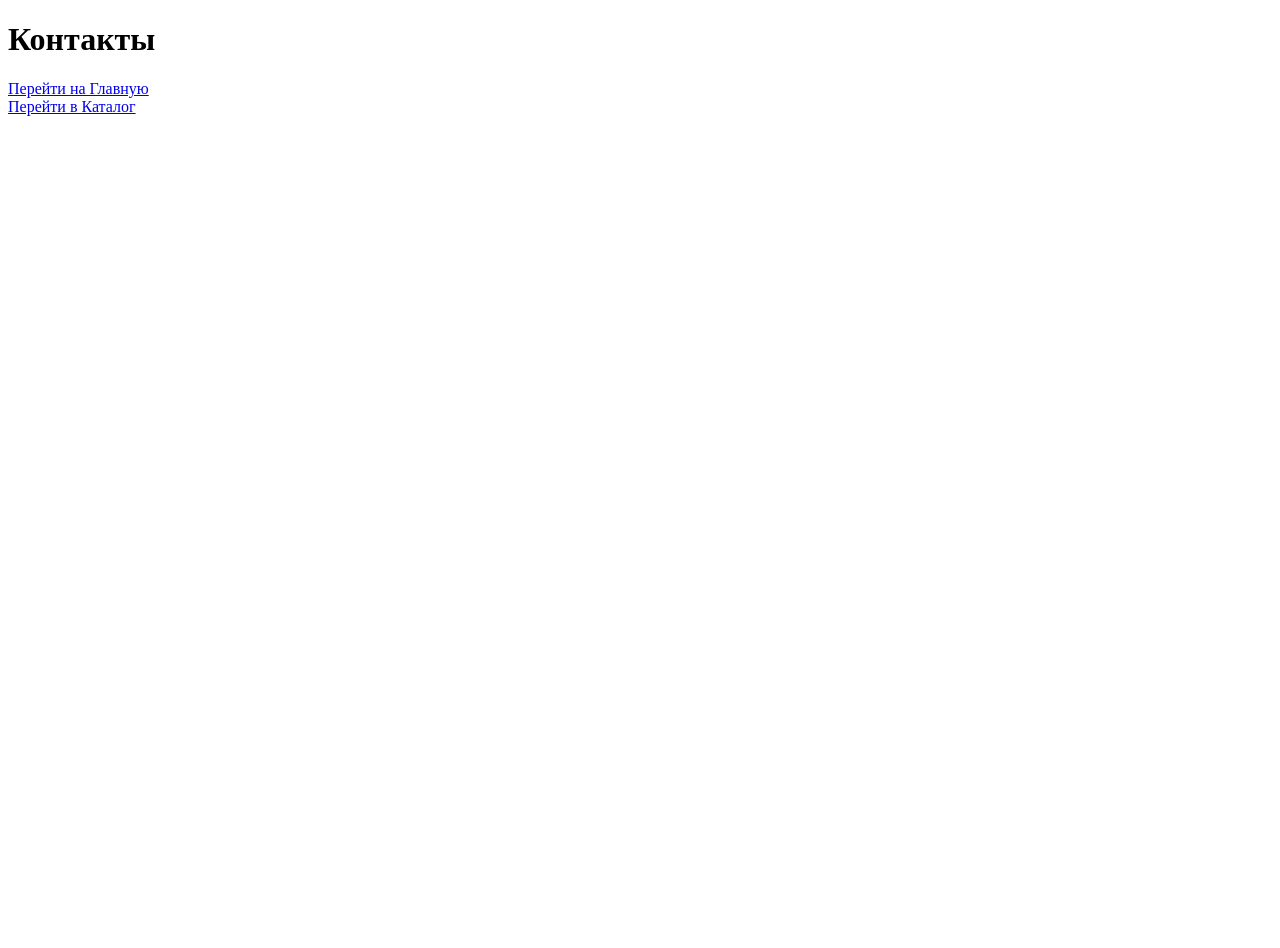
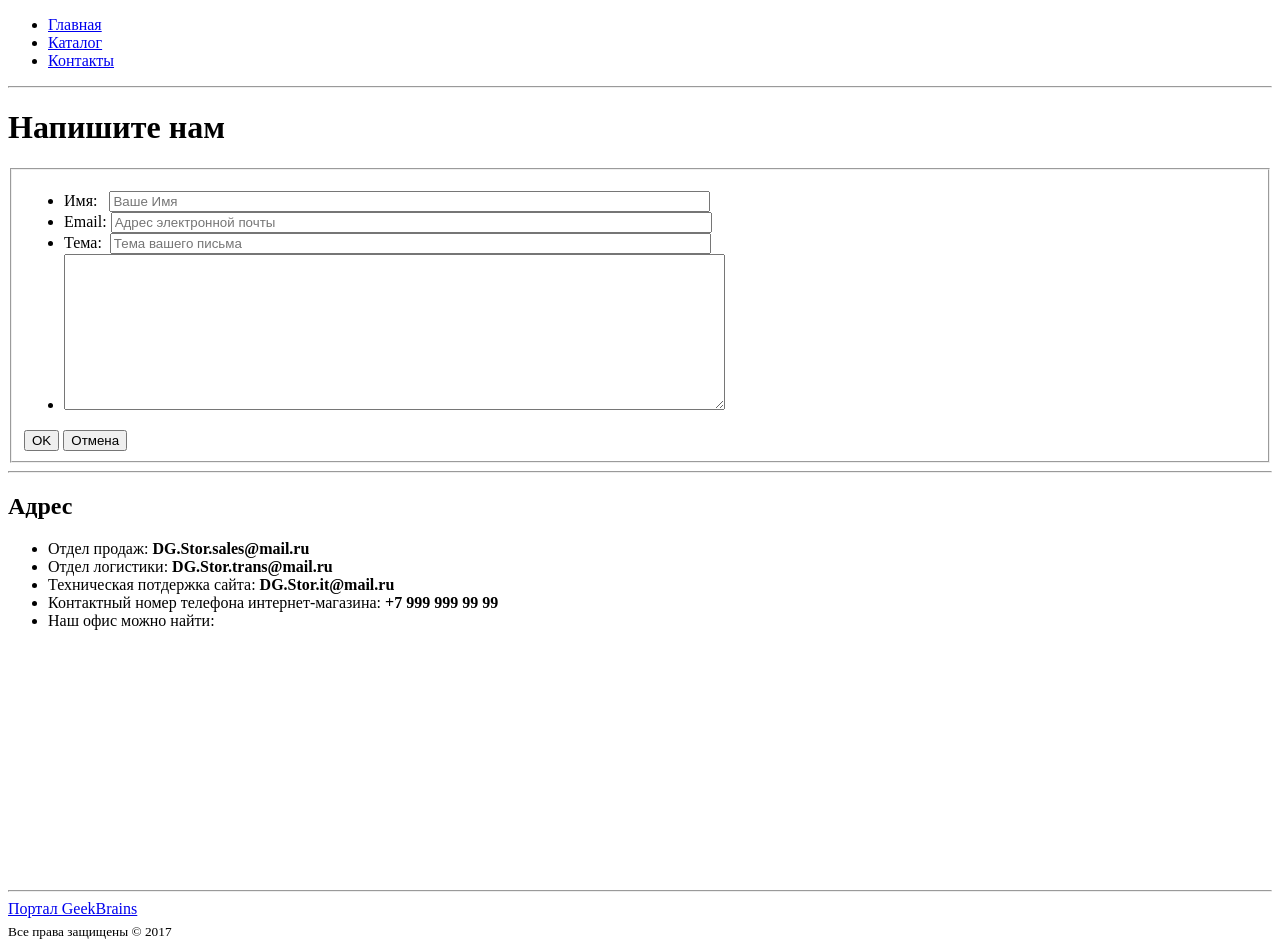
Before and after one commit to kavworkerit/GB_HTMLandCSS, a plain HTML site: page Contacts.html in a window 1280 px wide. Before the commit the page ends 800 px from the top, so only its background shows below. Drawn offline with Linux system fonts and the light colour scheme.

Commit message:
Все готово

```diff
--- a/Catalog/hdd.css
+++ /dev/null
@@ -1,59 +0,0 @@
-html {
-    background: #e6e9e9;
-    background-image: linear-gradient(270deg, rgb(230, 233, 233) 0%, rgb(216, 221, 221) 100%);
-    -webkit-font-smoothing: antialiased;
-}
-
-body {
-    background: #fff;
-    box-shadow: 0 0 2px rgba(0, 0, 0, 0.06);
-    color: #545454;
-    font-family: "Helvetica Neue", Helvetica, Arial, sans-serif;
-    font-size: 16px;
-    line-height: 1.5;
-    margin: 0 auto;
-    max-width: 800px;
-    padding: 2em 2em 4em;
-}
-
-h1 {
-    color: orangered;
-    font-weight: 600;
-    line-height: 1.3;
-}
-
-a {
-    color: #0083e8;
-}
-
-b, strong {
-    font-weight: 600;
-}
-
-samp {
-    display: block;
-}
-
-img {
-    animation: colorize 2s cubic-bezier(0, 0, .78, .36) 1;
-    background: transparent;
-    border: 10px solid rgba(0, 0, 0, 0.12);
-    border-radius: 4px;
-    display: block;
-    margin: 1.3em auto;
-    max-width: 95%;
-}
-
-@keyframes colorize {
-    0% {
-        -webkit-filter: grayscale(100%);
-        filter: grayscale(100%);
-    }
-    100% {
-        -webkit-filter: grayscale(0%);
-        filter: grayscale(0%);
-    }
-}
-H1 {
-
-}
--- a/Contacts.html
+++ b/Contacts.html
@@ -1,12 +1,46 @@
 <!DOCTYPE html>
 <html lang="ru">
+
 <head>
     <meta charset="UTF-8">
-    <title>Контакты</title>
+    <title>Регистрация</title>
 </head>
+
 <body>
-    <h1>Контакты</h1>
-    <a href="index.html">Перейти на Главную</a><br>
-    <a href="/Catalog/hdd.html">Перейти в Каталог</a><br>
+    <ul class="menu">
+        <li><a href="index.html">Главная</a></li>
+        <li><a href="Catalog.html">Каталог</a></li>
+        <li><a href="#">Контакты</a></li>
+        <!-- <li><a href="Registration.html">Регистрация</a></li> -->
+    </ul>
+    <hr>
+    <h1>Напишите нам</h1>
+    <fieldset>
+        <ul>
+            <li>Имя&#58;&nbsp;&nbsp;&nbsp;<input type="text" placeholder="Ваше Имя" size="72"></li>
+            <li>Email&#58;&nbsp;<input type="text" placeholder="Адрес электронной почты" size="72"></li>
+            <li>Тема&#58;&nbsp;&nbsp;<input type="text" placeholder="Тема вашего письма" size="72"></li>
+            <li><textarea name="user_msg" id="1" cols="80" rows="10"></textarea></li>
+        </ul>
+        <input type="submit" value="OK">&nbsp;<input type="reset" value="Отмена">
+    </fieldset>
+    <hr>
+    <h2>Адрес</h2>
+    <ul class="contacts_mail">
+        <li>Отдел продаж&#58;&nbsp;<b>DG.Stor.sales&#64;mail.ru</b> <br></li>
+        <li>Отдел логистики&#58;&nbsp;<b>DG.Stor.trans&#64;mail.ru</b> <br></li>
+        <li>Техническая потдержка сайта&#58;&nbsp;<b>DG.Stor.it&#64;mail.ru</b> <br></li>
+        <li>Контактный номер телефона интернет-магазина&#58;&nbsp;<b>+7 999 999 99 99</b></li>
+        <li>Наш офис можно найти&#58;&nbsp;<br>
+            <iframe src="https://yandex.ru/map-widget/v1/?um=constructor%3A0a36c83766585cf8e4972cbf37d8065782c093a81766bdd494cf6ec3407a90f1&amp;source=constructor" width="361" height="240" frameborder="0"></iframe>
+        </li>
+    </ul>
 </body>
+<!-- Нижняя часть страницы -->
+<footer>
+    <hr>
+    <a href="http://geekbrains.ru" target="_blank">Портал GeekBrains</a><br>
+    <sub>Все права защищены &copy;&nbsp;2017</sub>
+</footer>
+
 </html>
```
Also changed, not shown: Catalog/hdd.html (deleted, +0 -47 lines), index.html (+16 -3 lines), main.css (added).
